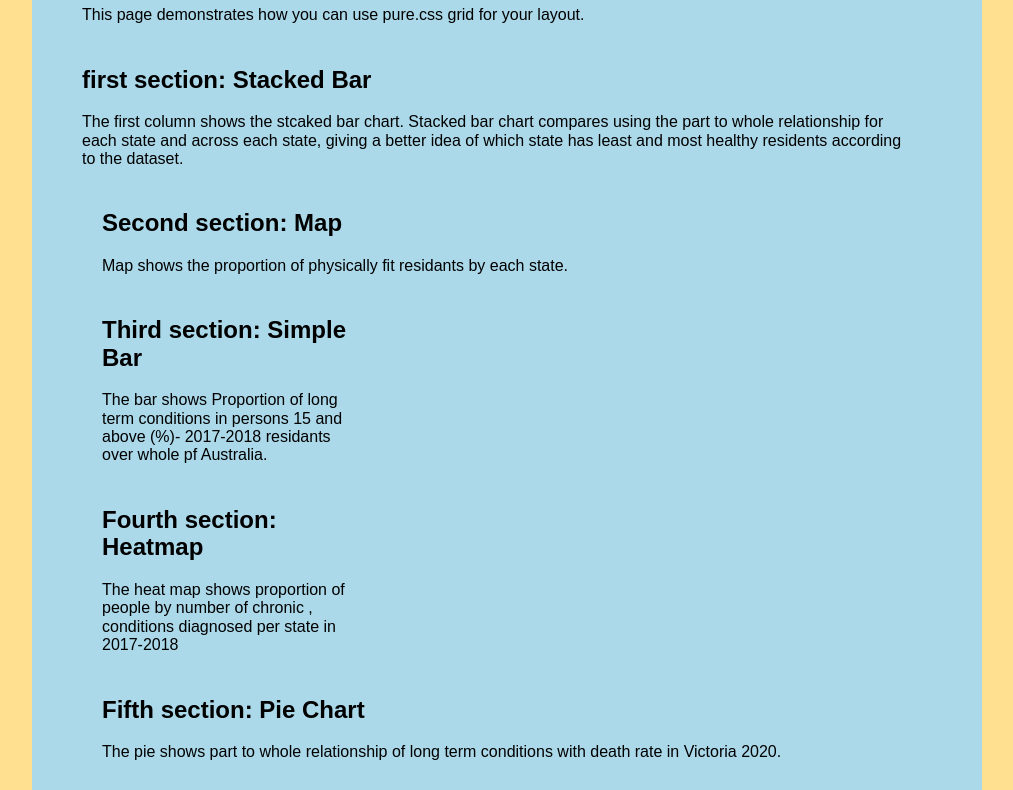
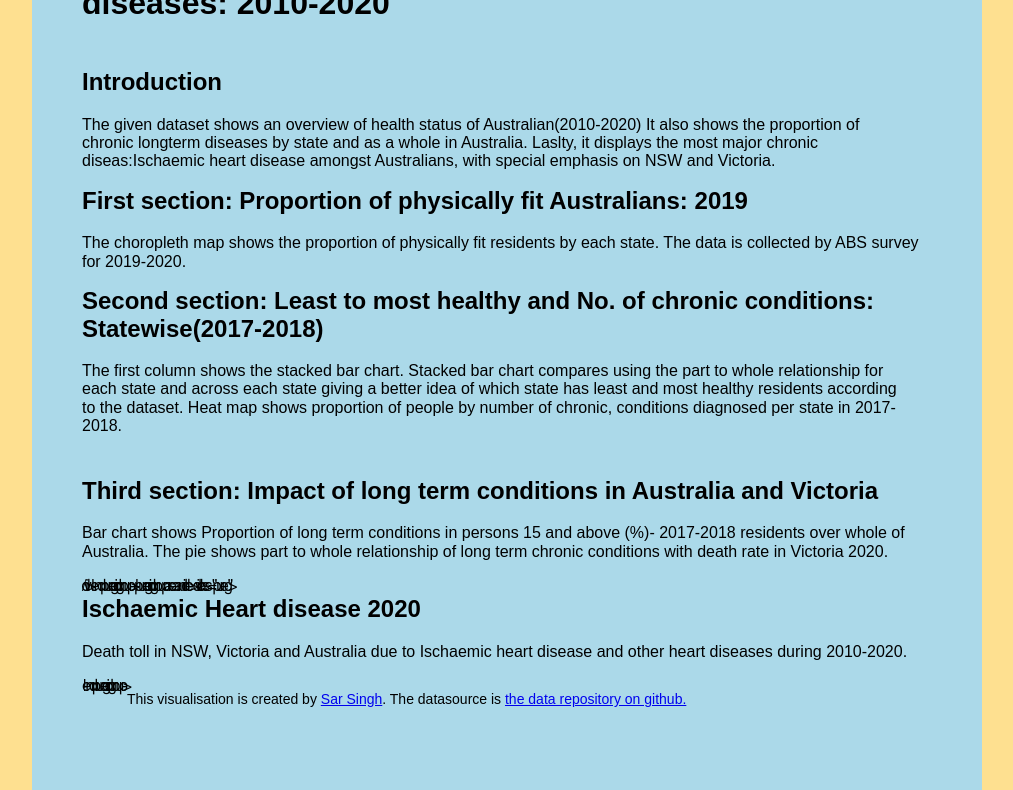
Before and after one commit to RogueTrader7/Visulaisation2, a plain HTML site: page index.html in a window 1280 px wide. Shown: the part 87-877 px from the top of the page, without its empty margins (133-1146 px from the left). Drawn offline with nearby package versions, Linux system fonts and the light colour scheme; a script that the page names is missing.

Commit message:
Update index.html

```diff
--- a/index.html
+++ b/index.html
@@ -24,120 +24,120 @@
 <body>
 
    <div class="page">
-
    <!-- pure grid group -->
    <div class="pure-g">
      <div class="pure-u-1-1">
-        <h1>Multiple Visualisations</h1>
-        <p>This page demonstrates how you can use pure.css grid for your layout.</p>
+       <h1>Australia's Health Barometer & the effect of chronic diseases: 2010-2020</h1>
      </div>
    </div>
    <!-- end pure grid group -->
-
-    <!-- pure grid group -->
+   <!-- pure grid group 1-->
    <div class="pure-g">
      <div class="pure-u-1-1">
        <div class="description description-left">
-          <h2>first section: Stacked Bar</h2>
-          <p>The first column shows the stcaked bar chart.
-            Stacked bar chart compares using the part to whole
-            relationship for each state and across each state,
-            giving a better idea of which state has least and
-            most healthy residents according to the dataset. </p>
+         <h2>Introduction </h2>
+         <p> The given dataset shows an overview of health status of Australian(2010-2020)
+           It also shows the proportion of chronic longterm diseases by state and as a whole in Australia.
+           Laslty, it displays the most major chronic diseas:Ischaemic heart disease amongst Australians,
+           with special emphasis on NSW and Victoria.
+         </p>
+       </div>
+     <div class="pure-u-2-4">
+       <div class="description description-centre">
+         <h2>First section: Proportion of physically fit Australians: 2019 </h2>
+         <p> The choropleth map shows the proportion of physically fit residents by each state. The data is collected
+           by ABS survey for 2019-2020.
+         </p>
        </div>
      </div>
-      <div class="pure-u-1-1">
-        <div id="vis1" class="vis-container"></div>
-      </div>
-    </div>
-    <!-- end pure grid group -->
-
-    <!-- pure grid group -->
-      <div class="pure-u-1-1">
-        <div class="description description-right">
-          <h2> Second section: Map</h2>
-          <p>Map shows the proportion of physically fit
-            residants by each state.</p>
-        </div>
-      </div>
-      <div class="pure-g">
-        <div class="pure-u-1-1">
+     <div class="pure-u-4-4">
        <div id="vis2" class="vis-container"></div>
      </div>
    </div>
    <!-- end pure grid group -->
-
-<!-- pure grid group 3 -->
-  <div class="pure-u-1-3">
-    <div class="description description-right">
-      <h2> Third section: Simple Bar</h2>
-      <p>The bar shows Proportion of long term conditions in persons 15 and above (%)- 2017-2018
-        residants over whole pf Australia.</p>
+   <!-- pure grid group stacked and heat map-->
+<div class="pure-g">
+ <div class="pure-u-1-1">
+   <div class="description description-left">
+     <h2>Second section: Least to most healthy and No. of chronic conditions:
+       Statewise(2017-2018) </h2>
+     <p>
+       The first column shows the stacked bar chart. Stacked bar chart compares using the part to whole
+       relationship for each state and across each state giving a better idea of which state has least
+       and most healthy residents according to the dataset.
+       Heat map shows proportion of people by number of chronic,
+       conditions diagnosed per state in 2017-2018.
+     </p>
    </div>
  </div>
+ <div class="pure-u-1-2">
+   <div id="vis1"  class="vis-container"></div>
+ </div>
+ <div class="pure-u-1-2">
+   <div id="vis4"  class="vis-container"></div>
+ </div>
+
+ </div>
+ <!-- end pure grid group -->
+<!-- pure grid group bar and Pie-->
 <div class="pure-g">
  <div class="pure-u-1-1">
-      <div id="vis3" class="vis-container"></div>
+   <div class="description description-left">
+     <h2>Third section: Impact of long term conditions in Australia and Victoria</h2>
+     <p> Bar chart shows Proportion of long term conditions in persons 15 and above (%)- 2017-2018
+       residents over whole of Australia. The pie shows part to whole relationship of
+       long term chronic conditions with death rate in Victoria 2020.</p>
    </div>
  </div>
- <!-- end pure grid group -->
+ <div class="pure-u-1-2">
+   <div id="vis5"  class="vis-container"></div>
+ </div>
+ <div class="pure-u-1-2">
+   <div id="vis3"  class="vis-container"></div>
+ </div>
 
- <!-- pure grid group 4 -->
- <div class="pure-u-1-3">
-  <div class="description description-right">
-    <h2> Fourth section: Heatmap</h2>
-    <p>The heat map shows proportion of people by number of chronic ,
-      conditions diagnosed per state in 2017-2018</p>
+/div>
+!-- end pure grid group -->
+!-- pure grid group area and line-->
+div class="pure-g">
+ <div class="pure-u-1-1">
+   <div class="description description-left">
+     <h2> Ischaemic Heart disease 2020 </h2>
+     <p>Death toll in NSW, Victoria and Australia due to Ischaemic heart disease
+       and other heart diseases during 2010-2020.
+     </p>
    </div>
  </div>
+ <div class="pure-u-1-2">
+   <div id="vis6"  class="vis-container"></div>
+ </div>
+ <div class="pure-u-1-2">
+   <div id="vis7"  class="vis-container"></div>
+ </div>
+
+!-- end pure grid group -->
    <div class="pure-g">
-  <div class="pure-u-1-1">
-    <div id="vis4" class="vis-container"></div>
+     <div class="pure-u-1-1 small-font">
+       <p>This visualisation is created by <a href="https://github.com/RogueTrader7/Visulaisation2" target="_blank">Sar
+           Singh</a>. The datasource is <a href="#" target=" _blank">the data repository on github</href>.</p>
      </div>
    </div>
-<!-- end pure grid group -->
-
-<!-- pure grid group 5-->
-<div class="pure-u-1-1">
-  <div class="description description-right">
-    <h2> Fifth section: Pie Chart</h2>
-    <p>The pie shows part to whole relationship of long term conditions
-      with death rate in Victoria 2020.</p>
-  </div>
-</div>
-<div class="pure-g">
-  <div class="pure-u-1-1">
-    <div id="vis5" class="vis-container"></div>
-  </div>
-</div>
-<!-- end pure grid group -->
-
-    <div class="pure-g">
-      <div class="pure-u-1-1 small-font">
-        <p>This visualisation is created by <a href="https://github.com/KadekSatriadi" target="_blank">Kadek
-            Satriadi</a>. The datasource is <a href="#" target=" _blank">some data repository online</href>.</p>
-      </div>
-    </div>
-
-
  </div> <!-- end page -->
-
  <script type="text/javascript">
    var specVis1 = "./improvedstackedbar.json";
    var specVis2 = "./Healthy.json";
    var specVis3 = "./bar.json";
    var specVis4 = "./mainheatmap.json";
    var specVis5 = "./pie.json";
-
+   var specVis6 = "./linechart.json";
+   var specVis7 = "./concat.json";
 
    vegaEmbed('#vis1', specVis1, { "actions": false }).then(function (result) {
      // Access the Vega view instance (https://vega.github.io/vega/docs/api/view/) as result.view
    }).catch(console.error);
-
    vegaEmbed('#vis2', specVis2, { "actions": false }).then(function (result) {
      // Access the Vega view instance (https://vega.github.io/vega/docs/api/view/) as result.view
    }).catch(console.error);
-
    vegaEmbed('#vis3', specVis3, { "actions": false }).then(function (result) {
  // Access the Vega view instance (https://vega.github.io/vega/docs/api/view/) as result.view
    }).catch(console.error);
@@ -150,6 +150,12 @@ vegaEmbed('#vis5', specVis5, { "actions": false }).then(function (result) {
      // Access the Vega view instance (https://vega.github.io/vega/docs/api/view/) as result.view
    }).catch(console.error);
 
+   vegaEmbed('#vis6', specVis6, { "actions": false }).then(function (result) {
+     // Access the Vega view instance (https://vega.github.io/vega/docs/api/view/) as  result.view
+   }).catch(console.error);
+   vegaEmbed('#vis7', specVis7, { "actions": false }).then(function (result) {
+     // Access the Vega view instance (https://vega.github.io/vega/docs/api/view/) as  result.view
+   }).catch(console.error);
      </script>
    </body>
 
```
Lines whose indentation alone changed are shown as unchanged.
